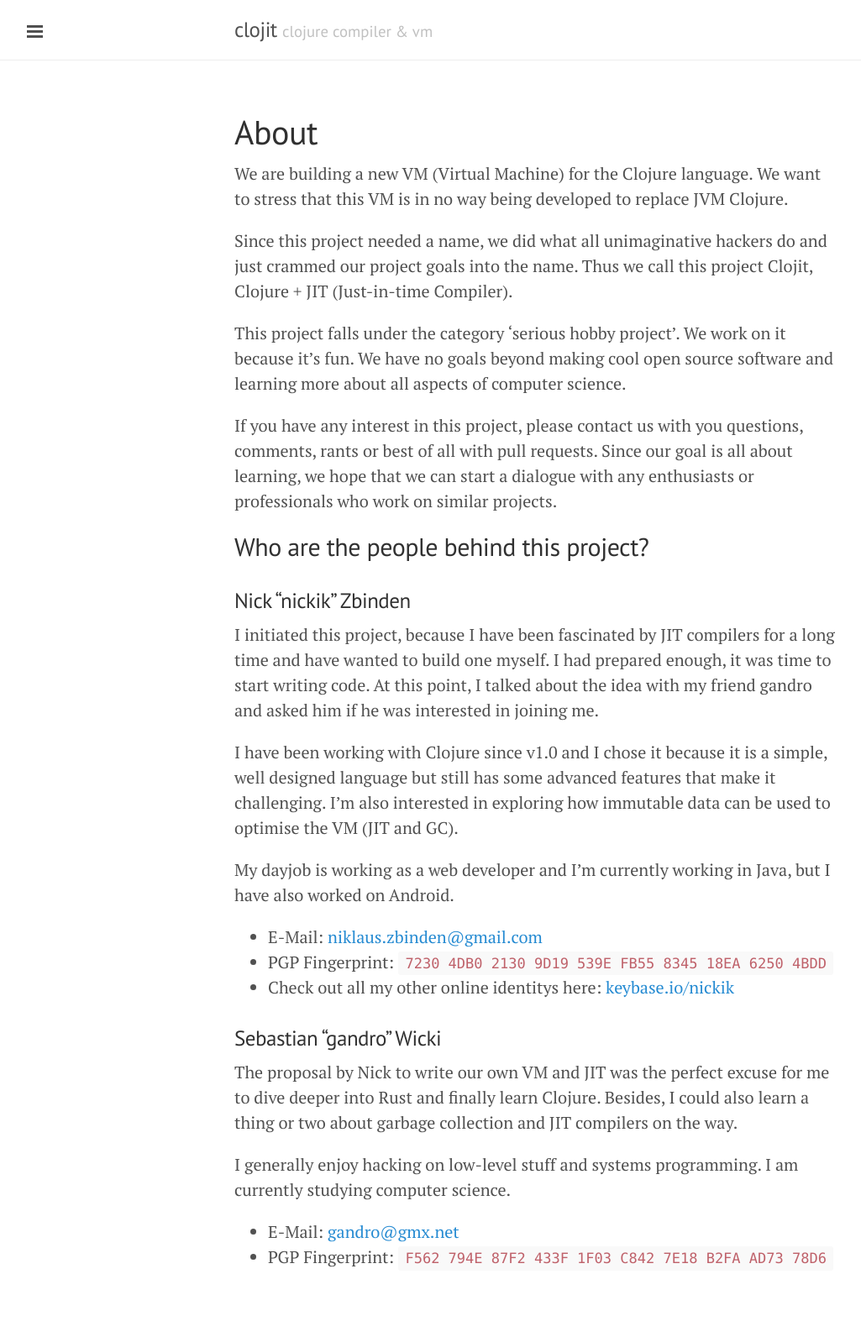
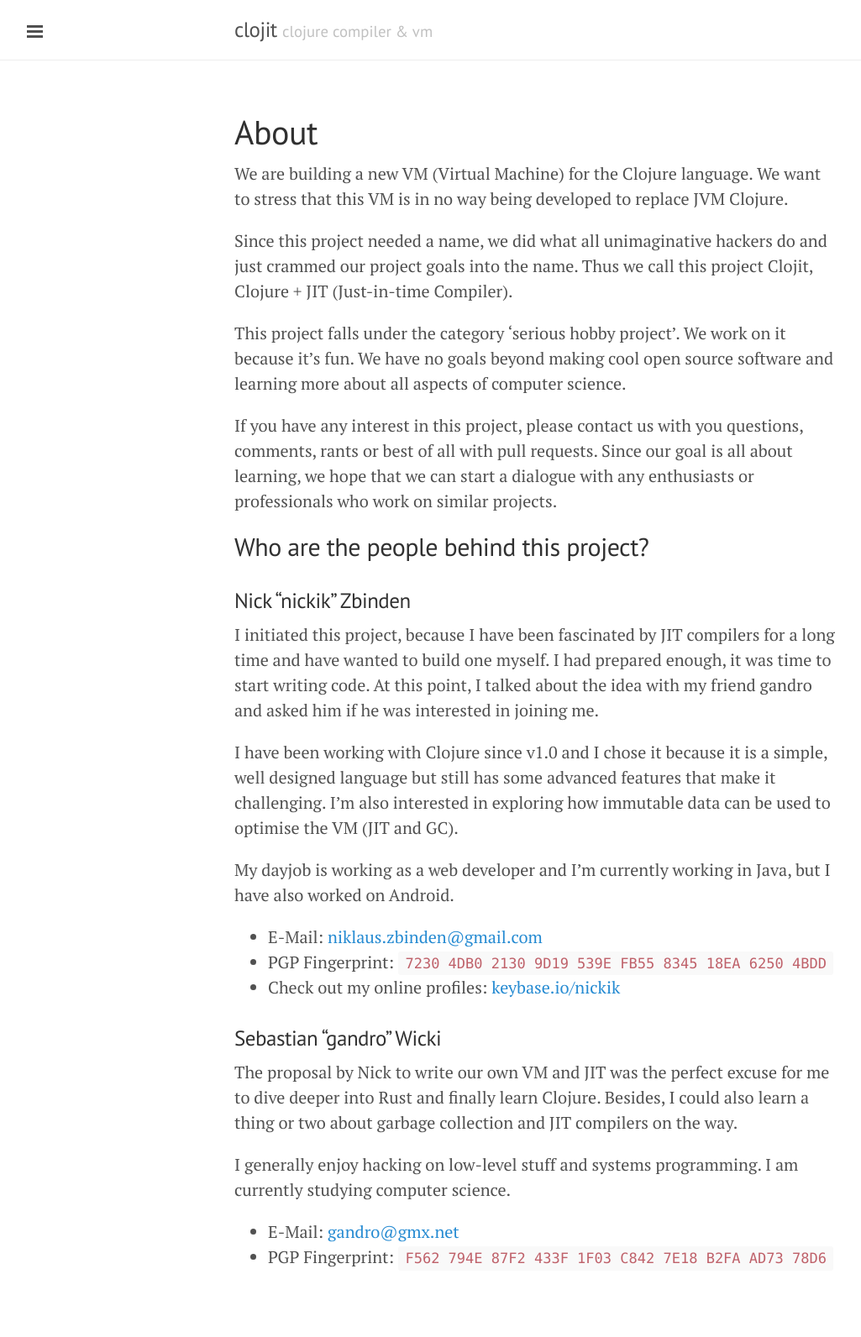
Before and after one commit to clojit/clojit.github.io, a Jekyll site: the page built from about.md, in a window 1280 px wide. Shown: the whole page at 84% size, without its empty margins (1-1026 px from the left). Built offline with Jekyll 4.4.1, drawn with Linux system fonts in a browser that asks for light colours; Markdown is read by kramdown in place of the engine named in the settings.

Commit message:
Update about.md

```diff
--- a/about.md
+++ b/about.md
@@ -23,7 +23,7 @@ My dayjob is working as a web developer and I'm currently working in Java, but I
 
    - E-Mail: [niklaus.zbinden@gmail.com](mailto:niklaus.zbinden@gmail.com)
    - PGP Fingerprint: `7230 4DB0 2130 9D19 539E FB55 8345 18EA 6250 4BDD`
-   - Check out all my other online identitys here: [keybase.io/nickik](http://keybase.io/nickik)
+   - Check out my online profiles: [keybase.io/nickik](http://keybase.io/nickik)
 
 ### Sebastian "gandro" Wicki
 
```
